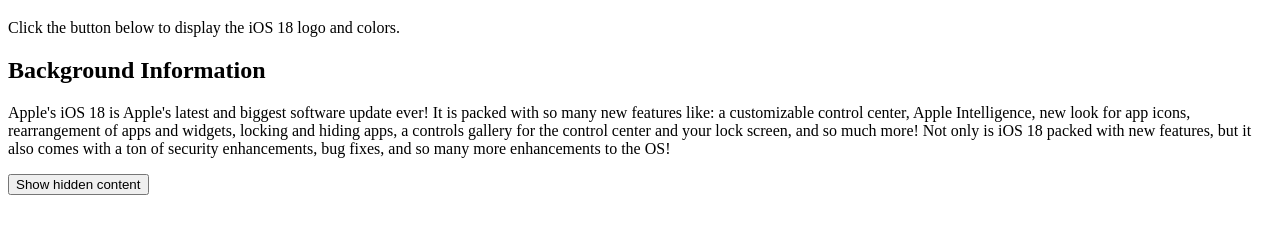
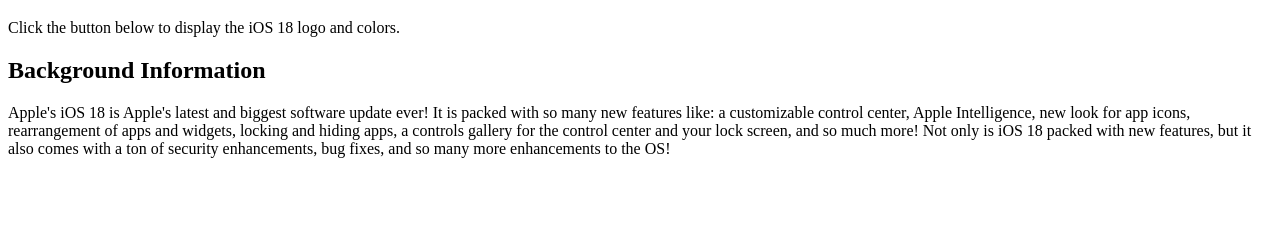
Before and after one commit to mastersavage314/ciss-100-final-project, a plain HTML site: page index.html in a window 1280 px wide. Shown: the part 61-294 px from the top of the page. Drawn offline with Linux system fonts and the light colour scheme.

Commit message:
Update index.html

```diff
--- a/index.html
+++ b/index.html
@@ -7,8 +7,6 @@
 <p>Click the button below to display the iOS 18 logo and colors.</p>
 <h2>Background Information</h2>
 <p>Apple's iOS 18 is Apple's latest and biggest software update ever! It is packed with so many new features like: a customizable control center, Apple Intelligence, new look for app icons, rearrangement of apps and widgets, locking and hiding apps, a controls gallery for the control center and your lock screen, and so much more! Not only is iOS 18 packed with new features, but it also comes with a ton of security enhancements, bug fixes, and so many more enhancements  to the OS!</p>
-
-<button onclick="showContent()">Show hidden content</button>
 
 <template>
   <h2>iOS 18</h2>
```
